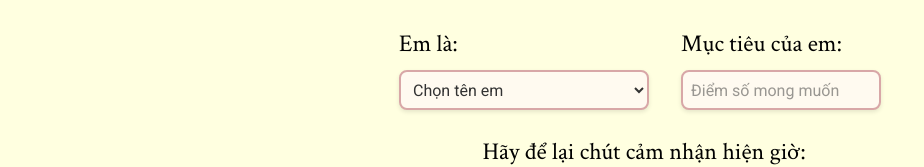
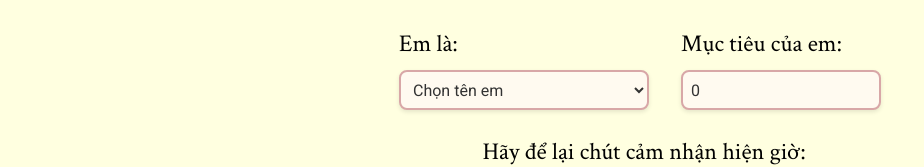
Before and after one commit to XuanPhuc269/encouragement-app, a Next.js app: page /info in a window 1280 px wide. Shown: the part 243-410 px from the top of the page, without its empty margins (0-924 px from the left). Built offline with nearby package versions, Linux system fonts and the light colour scheme; a web font is replaced by a local one.

Commit message:
Update score state initialization and add new avatar for Nguyễn Long Vũ

```diff
--- a/pages/info.js
+++ b/pages/info.js
@@ -6,7 +6,7 @@ import BackButton from "@/components/BackButton";
 export default function Home() {
   const router = useRouter();
   const [name, setName] = useState("");
-  const [score, setScore] = useState("");
+  const [score, setScore] = useState(0);
   const [feeling, setFeelings] = useState("");
   const [loading, setLoading] = useState(false);
   const [isHovered, setIsHovered] = useState(false);
--- a/pages/message.js
+++ b/pages/message.js
@@ -137,7 +137,9 @@ export default function MessagePage() {
                                     ? "/quynh_ava.png"
                                     : name === "Nguyễn Việt Anh"
                                         ? "/vietanh_ava.png"
-                                        : "/ava_frame.png"
+                                        : name === "Nguyễn Long Vũ"
+                                            ? "/vu_ava.png"
+                                            : "/ava_frame.png"
 
                         }
                         alt="Student Avatar"
```
Also changed, not shown: public/vu_ava.png (added).
